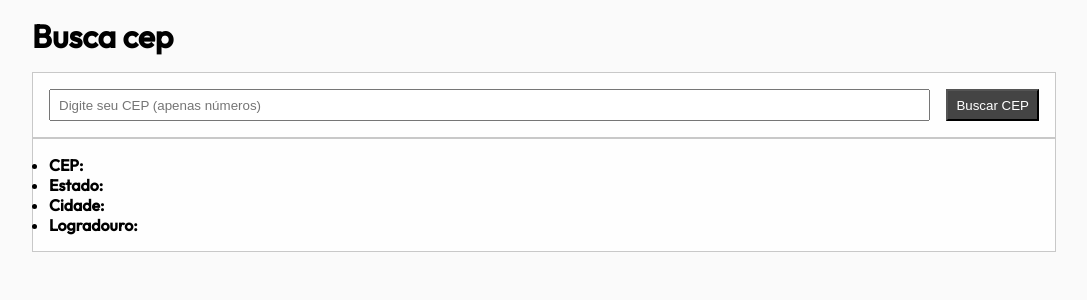
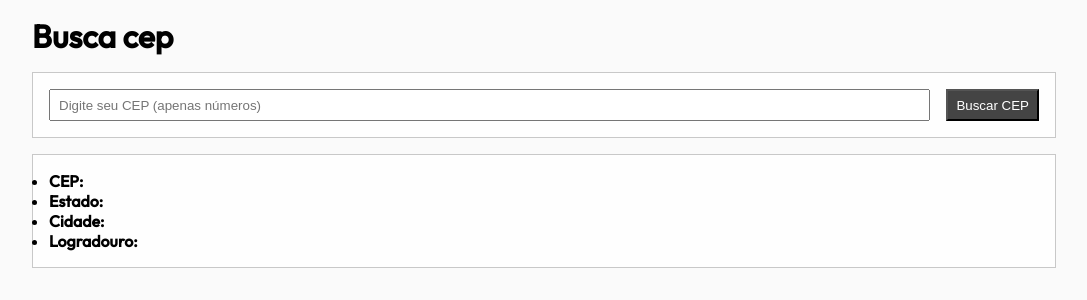
Before and after one commit to devlucaslopes/desafio-busca-cep, a React (Create React App) app: page / in a window 1280 px wide. Shown: the top 300 px of the page, without its empty margins (96-1183 px from the left). Built offline with nearby package versions, Linux system fonts and the light colour scheme.

Commit message:
feat: create content style

```diff
--- a/src/App.scss
+++ b/src/App.scss
@@ -18,8 +18,11 @@ main {
   max-width: 1024px;
   margin: 0 auto;
   padding-top: 16px;
+}
 
-  > h1 {
-    margin-bottom: 16px;
-  }
+.content {
+  margin-top: 16px;
+  display: grid;
+  grid-template-rows: repeat(2, auto);
+  gap: 16px;
 }
--- a/src/App.tsx
+++ b/src/App.tsx
@@ -12,6 +12,7 @@ function App() {
       <div className="container">
         <h1>Busca cep</h1>
 
+        <div className="content">
           <Wrapper>
             <Search onSubmit={() => console.log('oi')} />
           </Wrapper>
@@ -20,6 +21,7 @@ function App() {
             <Result />
           </Wrapper>
         </div>
+      </div>
     </main>
   )
 }
```
Lines whose indentation alone changed are shown as unchanged.
